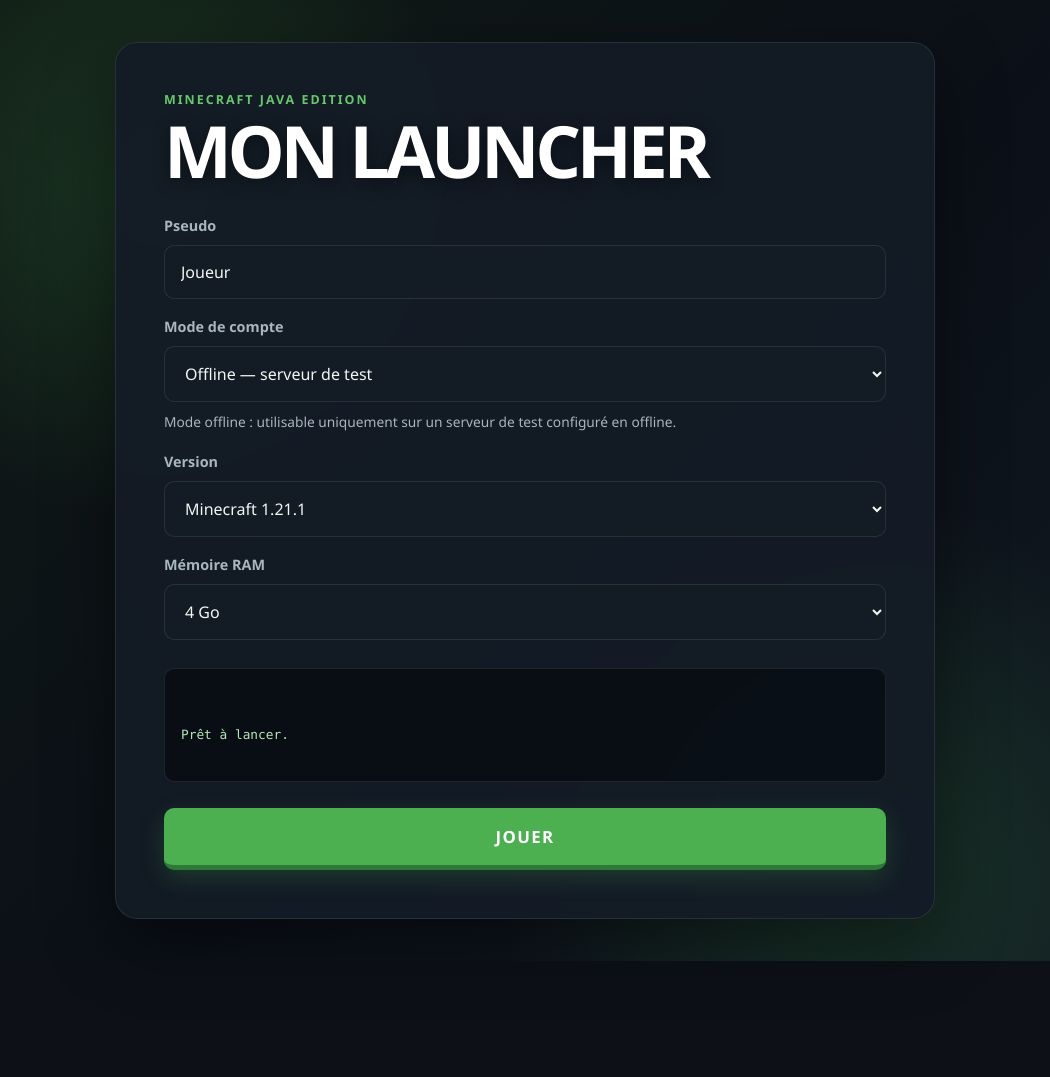
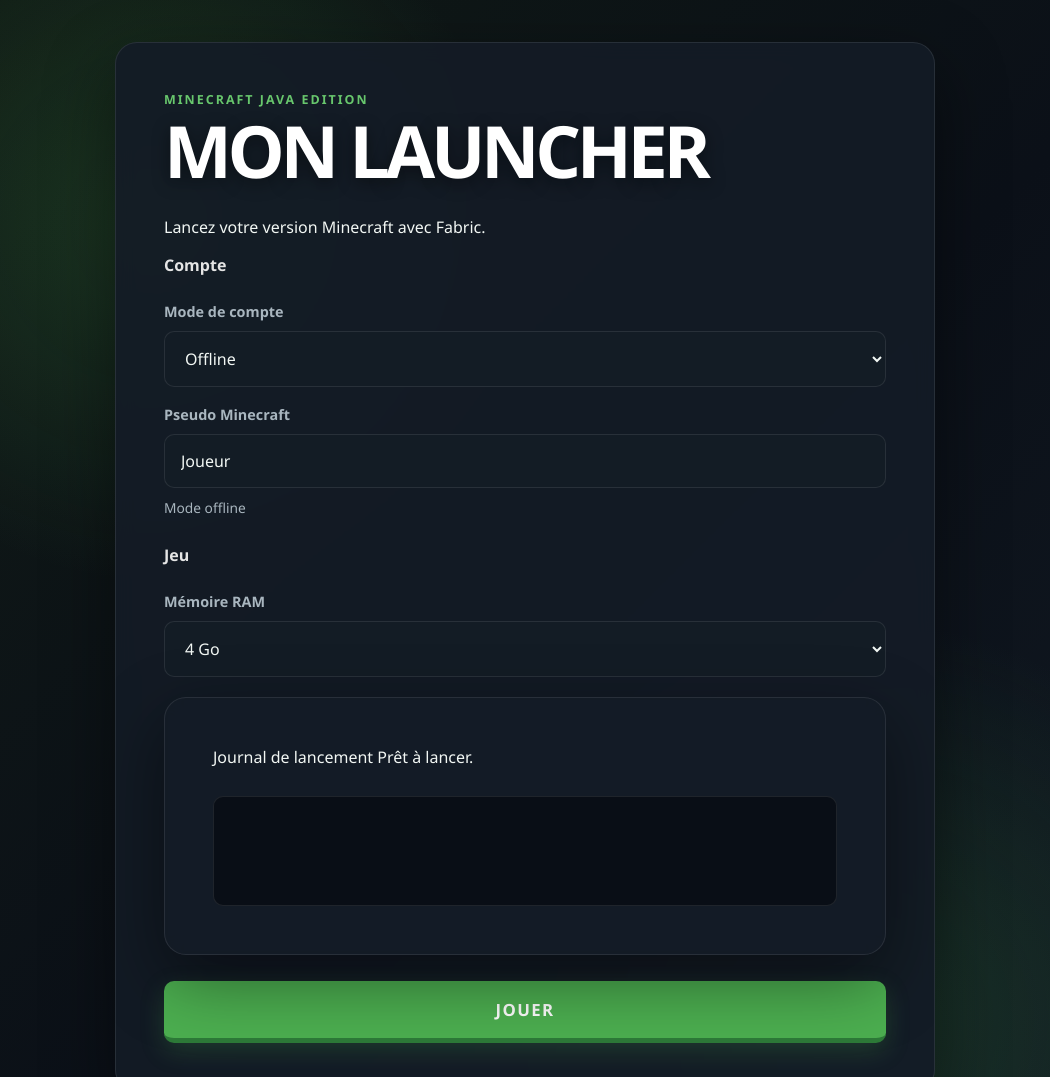
Before and after one commit to bala712115/launcher-mc, an Electron app: page src/index.html in a window 1050 px wide. Shown: the top 1077 px of the page. Before the commit the page ends 961 px from the top, so only its background shows below. Drawn offline with Linux system fonts and the light colour scheme; no server answers.

Commit message:
added more ram options and optimized space

```diff
--- a/src/index.html
+++ b/src/index.html
@@ -3,60 +3,112 @@
 <head>
   <meta charset="UTF-8" />
   <meta name="viewport" content="width=device-width, initial-scale=1.0" />
+  <meta name="color-scheme" content="dark" />
   <title>Mon Launcher</title>
   <link rel="stylesheet" href="style.css" />
 </head>
 <body>
   <main class="launcher">
-    <section>
+    <section class="launcher-panel" aria-labelledby="launcher-title">
+      <header class="launcher-header">
         <p class="eyebrow">MINECRAFT JAVA EDITION</p>
-      <h1>Mon Launcher</h1>
+        <h1 id="launcher-title">Mon Launcher</h1>
+        <p class="subtitle">Lancez votre version Minecraft avec Fabric.</p>
+      </header>
 
-<label for="username">Pseudo</label>
+      <form id="launcherForm" novalidate>
+        <fieldset class="settings-group">
+          <legend>Compte</legend>
+
+          <div class="field">
+            <label for="accountMode">Mode de compte</label>
+            <select id="accountMode" name="accountMode">
+              <option value="offline" selected>Offline</option>
+              <option value="online">Online — compte Microsoft</option>
+            </select>
+          </div>
+
+          <div id="usernameGroup" class="field">
+            <label for="username">Pseudo Minecraft</label>
             <input
               id="username"
+              name="username"
               type="text"
               maxlength="16"
               value="Joueur"
               placeholder="Ton pseudo"
+              autocomplete="nickname"
             />
+          </div>
 
-<label for="accountMode">Mode de compte</label>
+          <div id="microsoftGroup" class="microsoft-account" hidden>
+            <p class="account-label">Compte Microsoft</p>
+            <p id="accountName" class="account-name">Aucun compte connecté</p>
+          </div>
 
-<select id="accountMode">
-  <option value="offline">Offline — serveur de test</option>
-  <option value="online">Online — compte Microsoft</option>
-</select>
-
-<button id="loginButton" type="button" hidden>
+          <button id="loginButton" class="secondary-button" type="button" hidden>
             Se connecter avec Microsoft
           </button>
 
-<p id="accountStatus" class="account-status">
+          <p id="accountStatus" class="account-status" role="status" aria-live="polite">
             Mode offline sélectionné.
           </p>
+        </fieldset>
 
-<label for="version">Version</label>
-<select id="version">
-  <option value="1.21.1">Minecraft 1.21.1</option>
-  <option value="1.20.1">Minecraft 1.20.1</option>
-</select>
+        <fieldset class="settings-group">
+          <legend>Jeu</legend>
 
+          <div class="field">
             <label for="ram">Mémoire RAM</label>
-<select id="ram">
+              <select id="ram" name="ram">
             <option value="2048">2 Go</option>
             <option value="4096" selected>4 Go</option>
             <option value="6144">6 Go</option>
             <option value="8192">8 Go</option>
+            <option value="10240">10 Go</option>
+            <option value="12288">12 Go</option>
+            <option value="14336">14 Go</option>
+            <option value="16384">16 Go</option>
+            <option value="18432">18 Go</option>
+            <option value="20480">20 Go</option>
+            <option value="22528">22 Go</option>
+            <option value="24576">24 Go</option>
+            <option value="26624">26 Go</option>
+            <option value="28672">28 Go</option>
+            <option value="30720">30 Go</option>
+            <option value="32768">32 Go</option>
+            <option value="34816">34 Go</option>
+            <option value="36864">36 Go</option>
+            <option value="38912">38 Go</option>
+            <option value="40960">40 Go</option>
+            <option value="43008">42 Go</option>
+            <option value="45056">44 Go</option>
+            <option value="47104">46 Go</option>
+            <option value="49152">48 Go</option>
+            <option value="51200">50 Go</option>
+            <option value="53248">52 Go</option>
+            <option value="55296">54 Go</option>
+            <option value="57344">56 Go</option>
+            <option value="59392">58 Go</option>
+            <option value="61440">60 Go</option>
+            <option value="63488">62 Go</option>
+            <option value="65536">64 Go</option>
           </select>
+          </div>
+        </fieldset>
 
+        <section class="logs-panel" aria-label="Logs de lancement">
+          <div class="logs-header">
+            <span>Journal de lancement</span>
+            <span id="statusLine" role="status" aria-live="polite">Prêt à lancer.</span>
+          </div>
+          <pre id="logs" tabindex="0" aria-live="polite"></pre>
+        </section>
 
-<div id="logs">
-  <div id="statusLine">Prêt à lancer.</div>
-</div>
-
-      <button id="playButton">Jouer</button>
-
+        <button id="playButton" class="play-button" type="submit">
+          Jouer
+        </button>
+      </form>
     </section>
   </main>
 
--- a/src/main.js
+++ b/src/main.js
@@ -13,6 +13,7 @@
     height: 680,
     minWidth: 900,
     minHeight: 560,
+    autoHideMenuBar: true,
     webPreferences: {
       preload: path.join(__dirname, "preload.js"),
       contextIsolation: true,
--- a/src/renderer.js
+++ b/src/renderer.js
@@ -3,13 +3,18 @@
 
 const logs = document.getElementById("logs");
 const username = document.getElementById("username");
-const version = document.getElementById("version");
 const ram = document.getElementById("ram");
 
 const accountMode = document.getElementById("accountMode");
 const accountStatus = document.getElementById("accountStatus");
 
+// Éléments pour gérer l’affichage du compte Microsoft
+const usernameGroup = document.getElementById("usernameGroup");
+const microsoftGroup = document.getElementById("microsoftGroup");
+const accountName = document.getElementById("accountName");
+
 let onlineAccount = null;
+
 
 function addLog(message) {
   const time = new Date().toLocaleTimeString();
@@ -28,35 +33,48 @@
   logs.scrollTop = logs.scrollHeight;
 }
 
+
 function clearLogs() {
   logs.innerHTML = "";
 }
 
+
 function refreshAccountMode() {
-  const offline = accountMode.value === "offline";
+  const isOffline = accountMode.value === "offline";
 
-  username.disabled = !offline;
-  loginButton.hidden = offline;
+  // Affiche / cache le champ pseudo
+  usernameGroup.hidden = !isOffline;
+  username.disabled = !isOffline;
 
-  if (offline) {
-    accountStatus.textContent =
-      "Mode offline : utilisable uniquement sur un serveur de test configuré en offline.";
+  // Affiche / cache la zone compte Microsoft + bouton de login
+  microsoftGroup.hidden = isOffline;
+  loginButton.hidden = isOffline;
+
+  // Gestion du texte de statut
+  if (isOffline) {
+    accountStatus.textContent = "Mode offline";
+    accountName.textContent = "Compte non connecté";
+    playButton.disabled = false;
     return;
   }
 
+  // Mode online
   if (onlineAccount) {
-    accountStatus.textContent =
-      `Connecté avec Microsoft : ${onlineAccount.name}`;
-    return;
+    accountStatus.textContent = `Connecté avec Microsoft : ${onlineAccount.name}`;
+    accountName.textContent = onlineAccount.name;
+    playButton.disabled = false;
+  } else {
+    accountStatus.textContent = "Aucun compte Microsoft connecté.";
+    accountName.textContent = "Compte non connecté";
+    playButton.disabled = true;
   }
+}
 
-  accountStatus.textContent =
-    "Aucun compte Microsoft connecté.";
-}
 
 window.launcher.onMinecraftLog((message) => {
   addLog(message);
 });
+
 
 window.launcher.onMinecraftProgress((progress) => {
   const type = progress.type || "fichiers";
@@ -71,16 +89,17 @@
     logs.appendChild(progressLine);
   }
 
-  progressLine.textContent =
-    `[PROGRESSION] ${type} : ${task} / ${total}`;
+  progressLine.textContent = `[PROGRESSION] ${type} : ${task} / ${total}`;
 
   logs.scrollTop = logs.scrollHeight;
 });
+
 
 window.launcher.onMinecraftFinished(() => {
   playButton.disabled = false;
   addLog("Le bouton Jouer est de nouveau disponible.");
 });
+
 
 accountMode.addEventListener("change", () => {
   refreshAccountMode();
@@ -91,6 +110,7 @@
     addLog("Mode online sélectionné.");
   }
 });
+
 
 loginButton.addEventListener("click", async () => {
   loginButton.disabled = true;
@@ -107,6 +127,7 @@
     loginButton.disabled = false;
   }
 });
+
 
 playButton.addEventListener("click", async () => {
   const mode = accountMode.value;
@@ -137,14 +158,13 @@
 
   addLog("Préparation du lancement…");
   addLog(`Mode : ${mode === "online" ? "online (Microsoft)" : "offline"}`);
-  addLog(`Version sélectionnée : ${version.value}`);
   addLog(`Pseudo : ${launchUsername}`);
   addLog(`RAM attribuée : ${ram.value} Mo`);
 
   try {
     const result = await window.launcher.launchMinecraft({
       username: launchUsername,
-      version: version.value,
+      version: "1.21.1", // version fixe
       ram: Number(ram.value),
       mode,
       account: mode === "online" ? onlineAccount : null
@@ -159,4 +179,6 @@
   }
 });
 
+
+// Initialisation
 refreshAccountMode();
--- a/src/style.css
+++ b/src/style.css
@@ -245,3 +245,28 @@
   background: #42a8d8;
   box-shadow: 0 10px 26px rgba(45, 143, 190, 0.28);
 }
+
+/* Supprime les bordures et fonds blancs autour des catégories */
+.settings-group {
+  border: none;
+  padding: 0;
+  margin: 0 0 1.25rem 0;
+  background: transparent;
+}
+
+/* Cache la ligne par défaut du <legend> si elle crée un cadre */
+.settings-group legend {
+  display: block;
+  width: auto;
+  padding: 0;
+  margin: 0 0 0.5rem 0;
+  font-weight: 600;
+  color: #e5e5e5; /* adapte selon ton thème */
+}
+
+/* Si tu as des bordures sur .field ou .field-row, retire-les aussi */
+.field,
+.field-row {
+  border: none;
+  background: transparent;
+}
```
Lines whose indentation alone changed are shown as unchanged.
